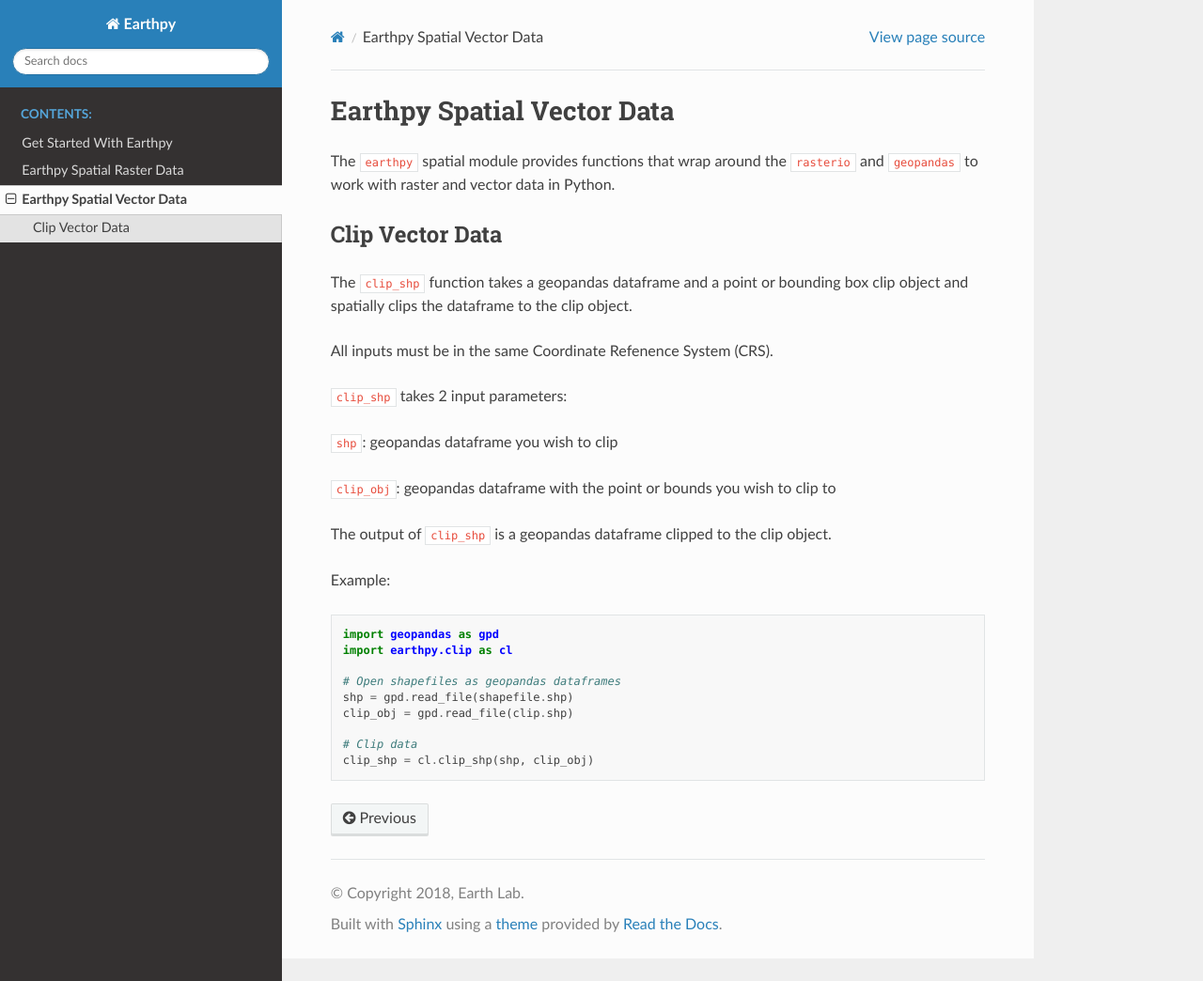
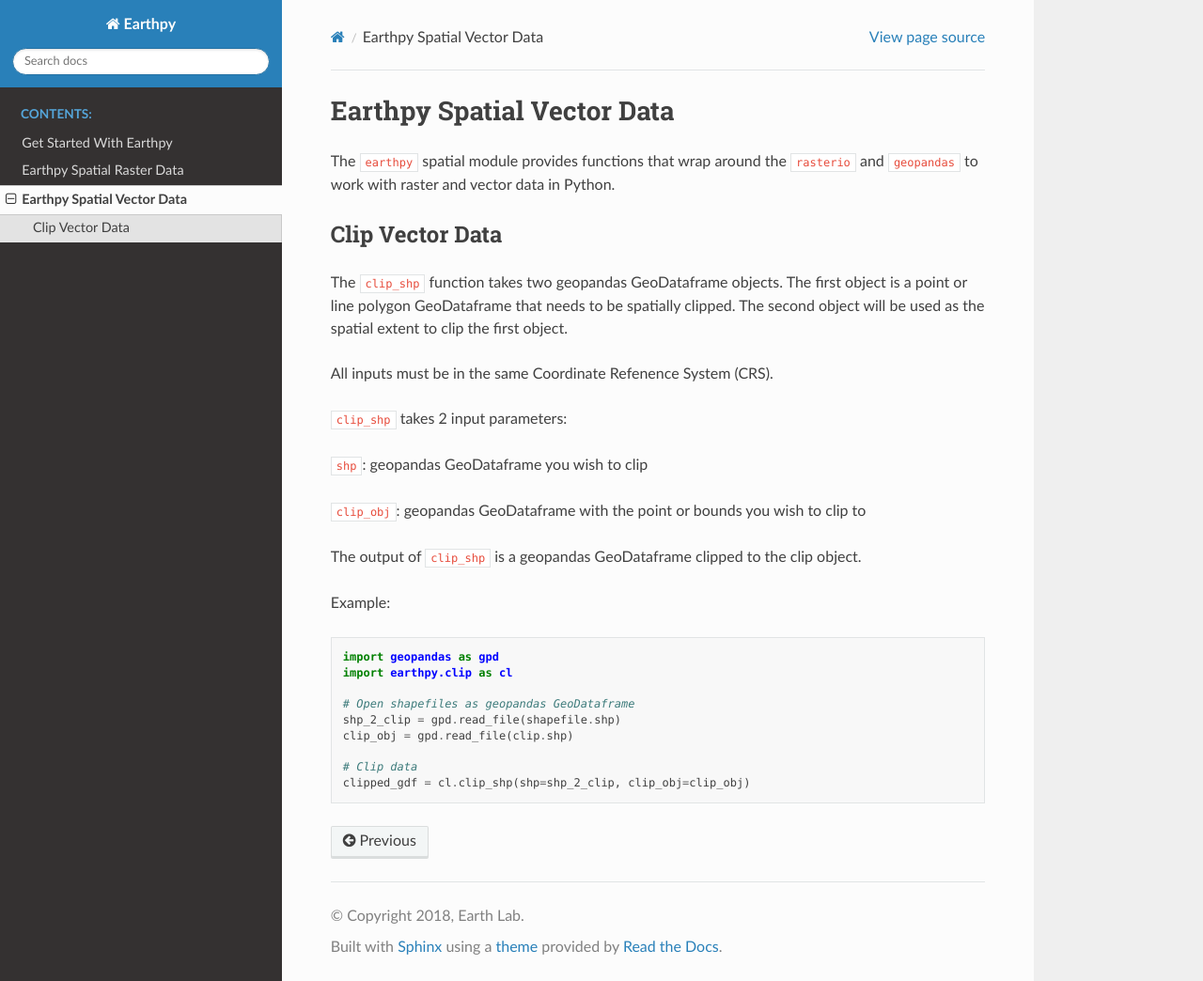
Before and after one commit to earthlab/earthpy, a Sphinx documentation site: the page built from docs/spatial-vector.rst, in a window 1280 px wide and 1044 px high. Shown: the whole window at 94% size. Built offline with Sphinx 7.4.7 and the Read the Docs theme 2.0.0, drawn with Linux system fonts in a browser that asks for light colours.

Commit message:
Updated spatial-raster.rst and spatial-vector.rst from instructors comments

```diff
--- a/docs/spatial-raster.rst
+++ b/docs/spatial-raster.rst
@@ -70,8 +70,8 @@
     import numpy as np
     import earthpy.spatial as es
 
-    b1 = np.array([[1, 2, 3, 4, 5],[11,12,13,14,15]])
-    b2 = np.array([[6, 7, 8, 9, 10],[16,17,18,19,20]])
+    red_band = np.array([[1, 2, 3, 4, 5],[11,12,13,14,15]])
+    nir_band = np.array([[6, 7, 8, 9, 10],[16,17,18,19,20]])
 
     # Calculate normalized difference
-    ndiff = es.normalized_diff(b1, b2)
+    ndiff = es.normalized_diff(b2=nir_band, b1=red_band)
--- a/docs/spatial-vector.rst
+++ b/docs/spatial-vector.rst
@@ -7,17 +7,19 @@
 Clip Vector Data
 ~~~~~~~~~~~~~~~~
 
-The ``clip_shp`` function takes a geopandas dataframe and a point or bounding box clip object and spatially clips the dataframe to the clip object.
+The ``clip_shp`` function takes two geopandas GeoDataframe objects. The first
+object is a point or line polygon GeoDataframe that needs to be spatially clipped.
+The second object will be used as the spatial extent to clip the first object.
 
 All inputs must be in the same Coordinate Refenence System (CRS).
 
 ``clip_shp`` takes 2 input parameters:
 
-``shp``: geopandas dataframe you wish to clip
+``shp``: geopandas GeoDataframe you wish to clip
 
-``clip_obj``: geopandas dataframe with the point or bounds you wish to clip to
+``clip_obj``: geopandas GeoDataframe with the point or bounds you wish to clip to
 
-The output of ``clip_shp`` is a geopandas dataframe clipped to the clip object.
+The output of ``clip_shp`` is a geopandas GeoDataframe clipped to the clip object.
 
 Example:
 
@@ -26,9 +28,9 @@
     import geopandas as gpd
     import earthpy.clip as cl
 
-    # Open shapefiles as geopandas dataframes
-    shp = gpd.read_file(shapefile.shp)
+    # Open shapefiles as geopandas GeoDataframe
+    shp_2_clip = gpd.read_file(shapefile.shp)
     clip_obj = gpd.read_file(clip.shp)
 
     # Clip data
-    clip_shp = cl.clip_shp(shp, clip_obj)
+    clipped_gdf = cl.clip_shp(shp=shp_2_clip, clip_obj=clip_obj)
```
